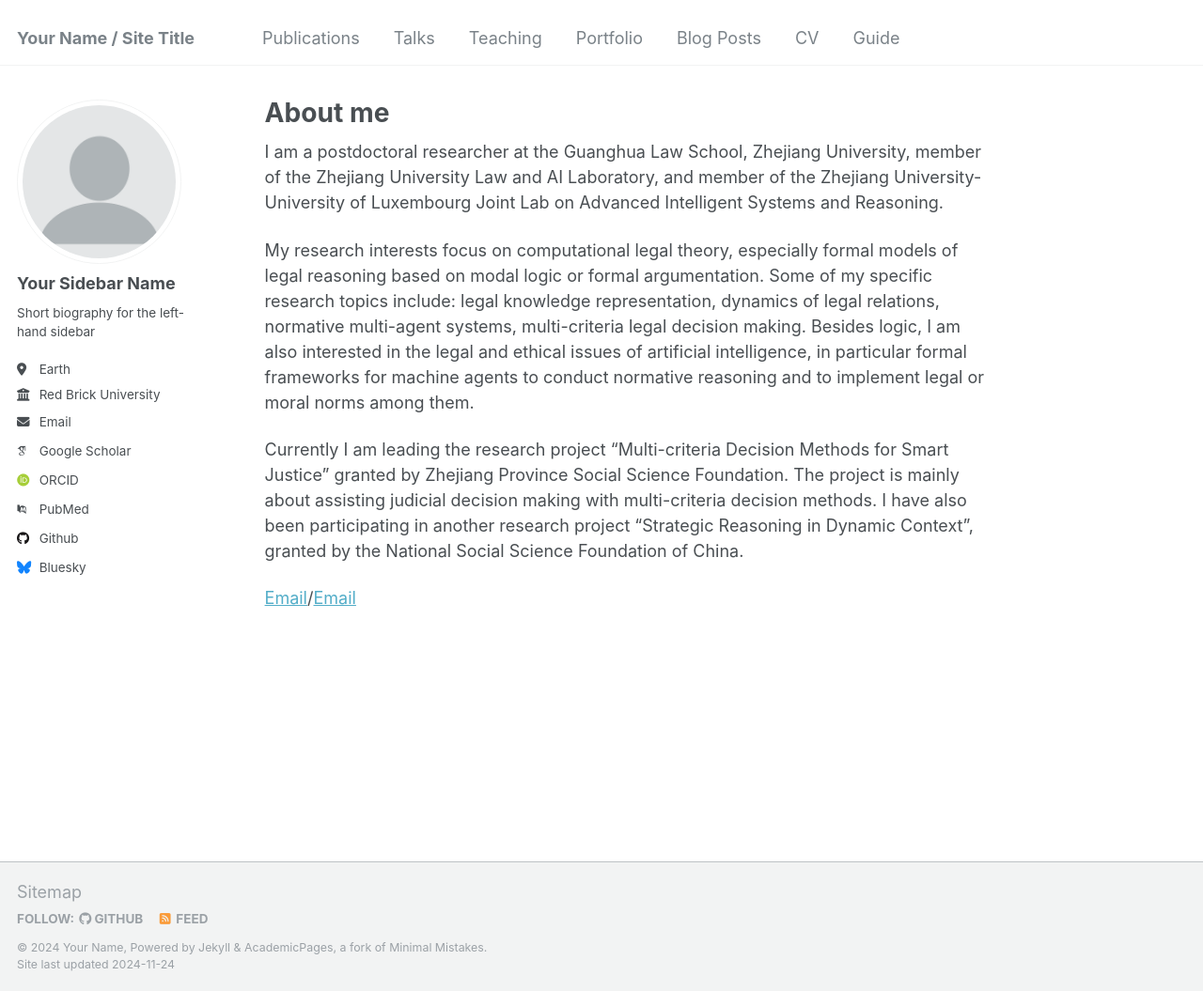
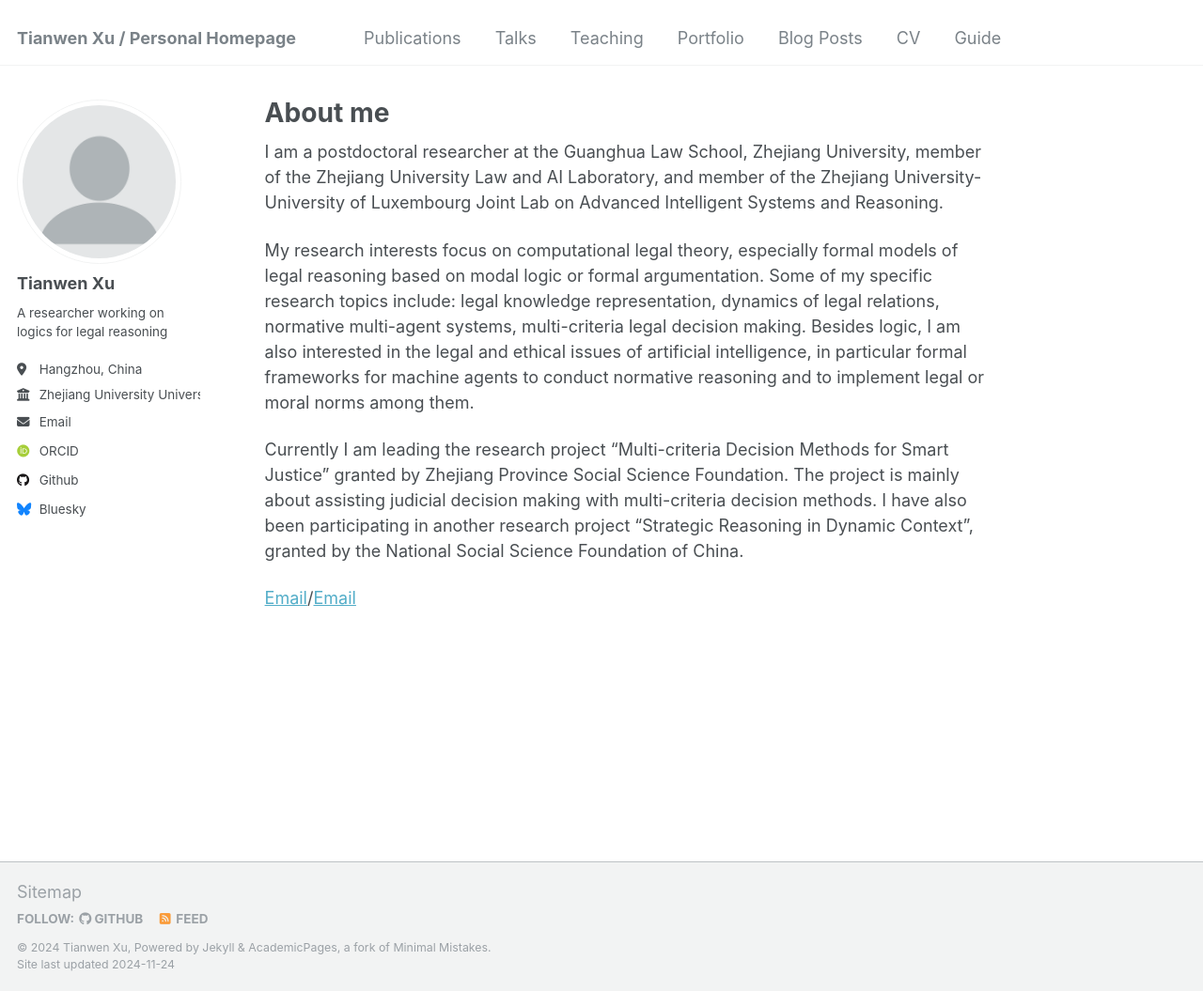
Before and after one commit to tianwenxu-lawlogic/tianwenxu-lawlogic.github.io, a Jekyll site: the page built from _pages/about.md, in a window 1280 px wide and 1055 px high. Shown: the whole window at 94% size. Built offline with Jekyll 4.4.1, drawn with Linux system fonts in a browser that asks for light colours; some web fonts are replaced.

Commit message:
Update _config.yml

```diff
--- a/_config.yml
+++ b/_config.yml
@@ -8,13 +8,13 @@
 
 # Basic Site Settings
 locale                   : "en-US"
-title                    : "Your Name / Site Title"
+title                    : "Tianwen Xu / Personal Homepage"
 title_separator          : "-"
-name                     : &name "Your Name"
-description              : &description "personal description"
-url                      : https://academicpages.github.io # the base hostname & protocol for your site e.g. "https://[your GitHub username].github.io"
+name                     : &name "Tianwen Xu"
+description              : &description "Postdoctoral Researcher at Zhejiang University"
+url                      : https://tianwenxu-lawlogic.github.io # the base hostname & protocol for your site e.g. "https://[your GitHub username].github.io"
 baseurl                  : "" # the subpath of your site, e.g. "/blog"
-repository               : "academicpages/academicpages.github.io"
+repository               : "tianwenxu-lawlogic/tianwenxu-lawlogic.github.io"
 
 # Site Author - The following control what appear as part of the author content on the side bar.
 #               If a field is blank the icon and link will not appear, otherwise it will be shown.
@@ -22,21 +22,21 @@ repository               : "academicpages/academicpages.github.io"
 author:
   # Biographic information
   avatar           : "profile.png"
-  name             : "Your Sidebar Name"
+  name             : "Tianwen Xu"
   pronouns         : # example: "she/her"
-  bio              : "Short biography for the left-hand sidebar"
-  location         : "Earth"
-  employer         : "Red Brick University"
+  bio              : "A researcher working on logics for legal reasoning"
+  location         : "Hangzhou, China"
+  employer         : "Zhejiang University University"
   uri              : # URL
-  email            : "none@example.org"
+  email            : "tianwen.xu@zju.edu.cn"
 
   # Academic websites
   arxiv            : # URL - Update with the correct link to your profile
-  googlescholar    : "https://scholar.google.com/citations?user=PS_CX0AAAAAJ"
+  googlescholar    : #"https://scholar.google.com/citations?user=PS_CX0AAAAAJ"
   impactstory      : # URL
-  orcid            : "http://orcid.org/yourorcidurl"
+  orcid            : "http://orcid.org/0000-0001-6625-3754"
   semantic         : # URL
-  pubmed           : "https://www.ncbi.nlm.nih.gov/pubmed/?term=john+snow"
+  pubmed           : #"https://www.ncbi.nlm.nih.gov/pubmed/?term=john+snow"
   researchgate     : # URL
   scopus           : # URL
 
```
